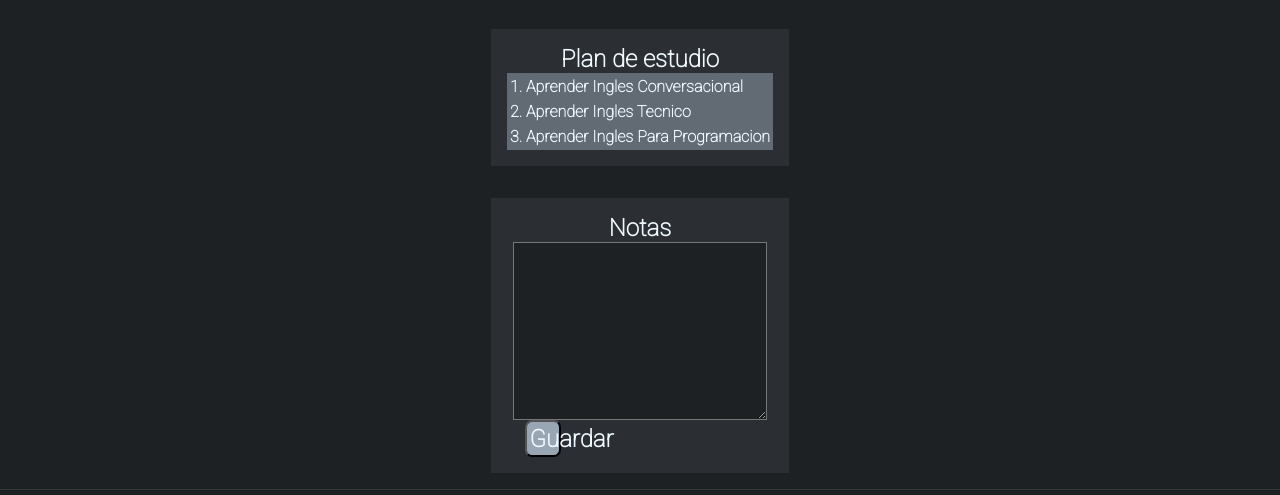
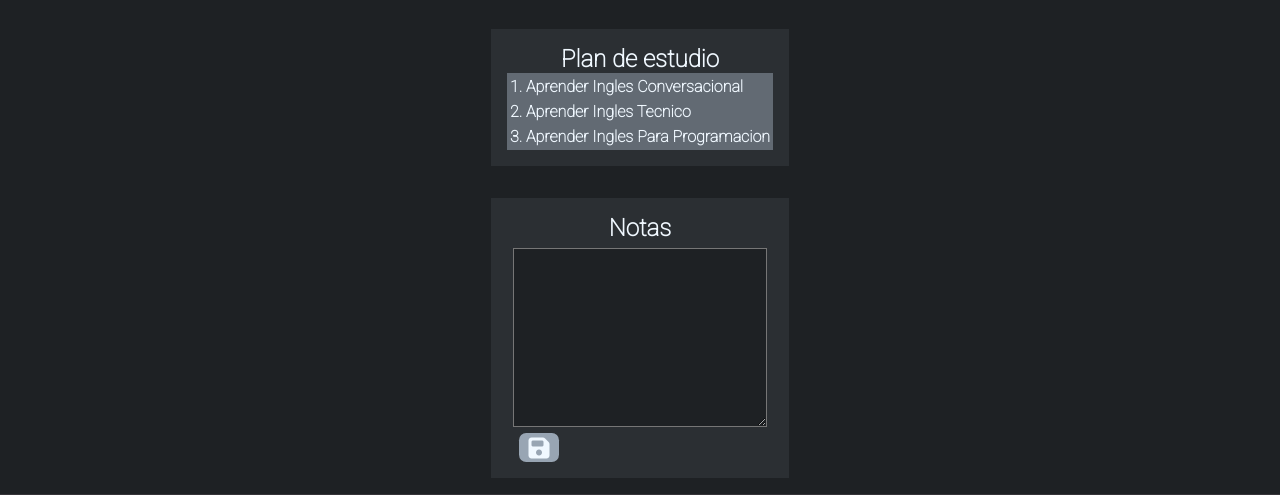
Before and after one commit to sedarmek/status-skills, a website: page html/ingles.html in a window 1280 px wide. Shown: the part 286-781 px from the top of the page. Drawn offline with Linux system fonts and the light colour scheme.

Commit message:
Se agrega icono al boton de guardado en las notas de ingles.html

```diff
--- a/css/index-styles.css
+++ b/css/index-styles.css
@@ -173,6 +173,7 @@
     border-radius: 0.3em;
 }
 .article-notes{
+    margin: 0.5em;
     padding: 1em;
 }
 .aside-principal{
--- a/html/ingles.html
+++ b/html/ingles.html
@@ -46,7 +46,7 @@
             <article class="articles">
                 <h2>Notas</h2>
                 <textarea name="notas" id="" cols="30" rows="10" class="article-notes"></textarea>
-                <button class="notes-button btn-skill">Guardar</button>
+                <i class="fa-solid fa-floppy-disk btn-skill"></i>
             </article>
         </main>
         <aside class="aside-principal">
--- a/sass/dark-theme.scss
+++ b/sass/dark-theme.scss
@@ -54,9 +54,9 @@ body{
                     border: 2px solid var(--color-claro);
                     background-color: var(--color-base);
                 }
-                .btn-skill{
-                    background-color: var(--bgcolor-button);
-                }
+            }
+            .btn-skill{
+                background-color: var(--bgcolor-button);
             }
         }
         //contenido aside
--- a/sass/light-theme.scss
+++ b/sass/light-theme.scss
@@ -59,9 +59,9 @@ body{
                     border: 2px solid var(--color-claro);
                     background-color: var(--color-base);
                 }
-                .btn-skill{
-                    background-color: var(--bgcolor-button);
-                }
+            }
+            .btn-skill{
+                background-color: var(--bgcolor-button);
             }
         }
         //contenido aside
```
Also changed, not shown: css/themes/dark-theme.css, css/themes/light-theme.css, 2 other files.
